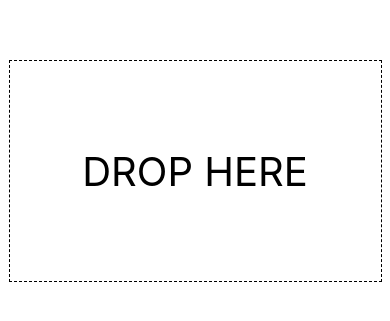
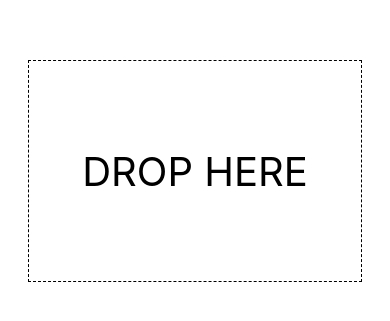
Before and after one commit to madrahimova/test-task-react, a React (Create React App) app: page / in a window 390 px wide. Shown: the part 251-572 px from the top of the page. Built offline with nearby package versions, Linux system fonts and the light colour scheme.

Commit message:
Fix styles for small screens

```diff
--- a/src/App.css
+++ b/src/App.css
@@ -13,8 +13,8 @@
 .box {
   width: 600px;
   height: 200px;
-  max-width: 90%;
-  max-height: 90%;
+  max-width: 80%;
+  max-height: 80%;
 }
 
 .wrapper {
```
